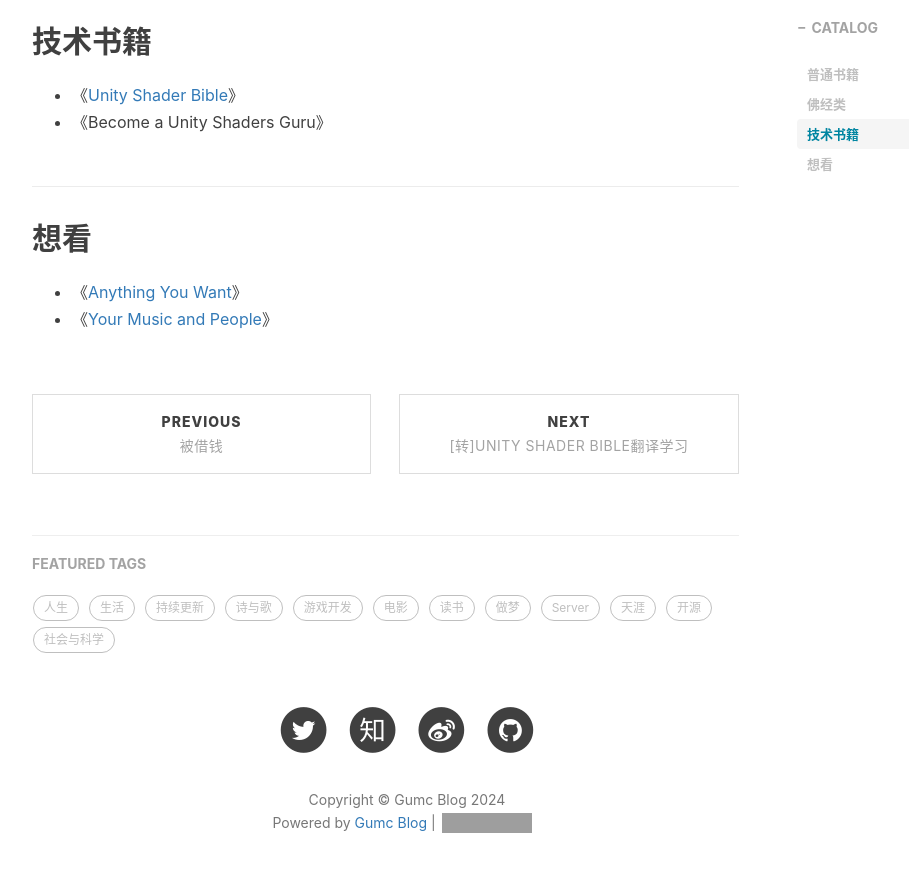
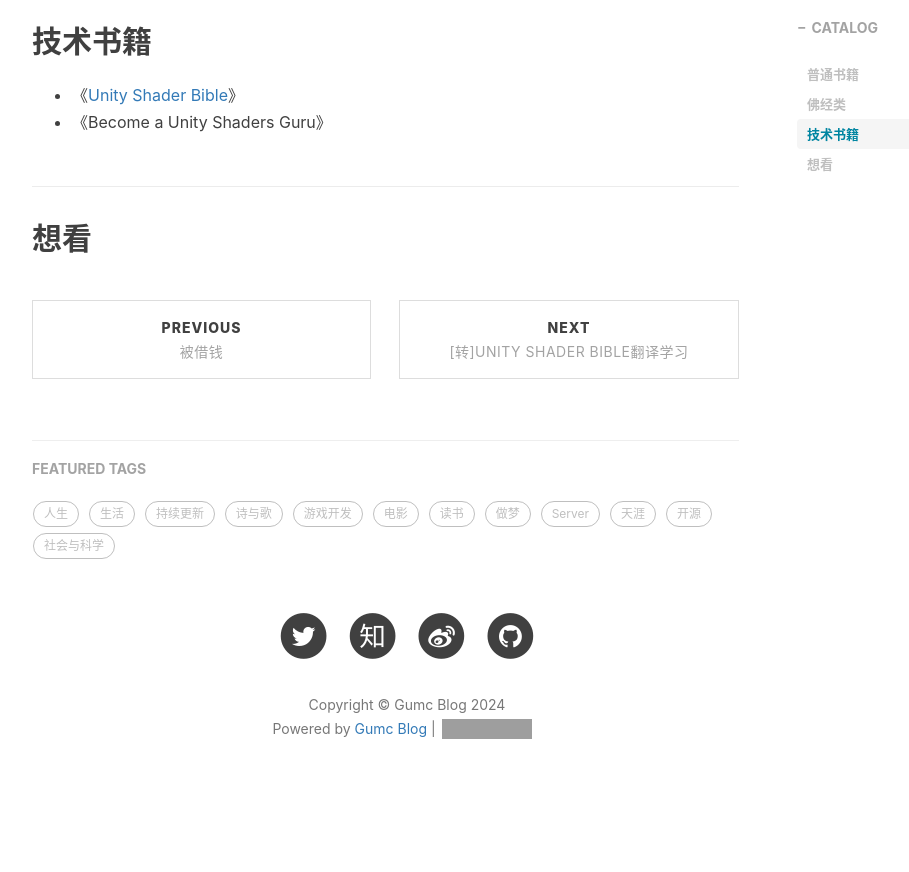
Before and after one commit to gumcstronger/gumcstronger.github.io, a Jekyll site: the page built from _posts/2024/2024-01-24-book.md, in a window 1280 px wide and 900 px high, scrolled down 850 px. Shown: the top 872 px of the window, without its empty margins (233-1142 px from the left). Built offline with Jekyll 4.4.1, drawn with Linux system fonts in a browser that asks for light colours; comment, search, counter and statistics services are not loaded; after the commit the page ends 1656 px from its top, so only the background shows below that; grey boxes are pictures that could not be loaded.

Commit message:
Update 2024-01-24-book.md

```diff
--- a/_posts/2024/2024-01-24-book.md
+++ b/_posts/2024/2024-01-24-book.md
@@ -19,6 +19,3 @@
 * 《Become a Unity Shaders Guru》
 
 ## 想看
-
-* 《[Anything You Want](https://sive.rs/a)》
-* 《[Your Music and People](https://sive.rs/m)》
```
